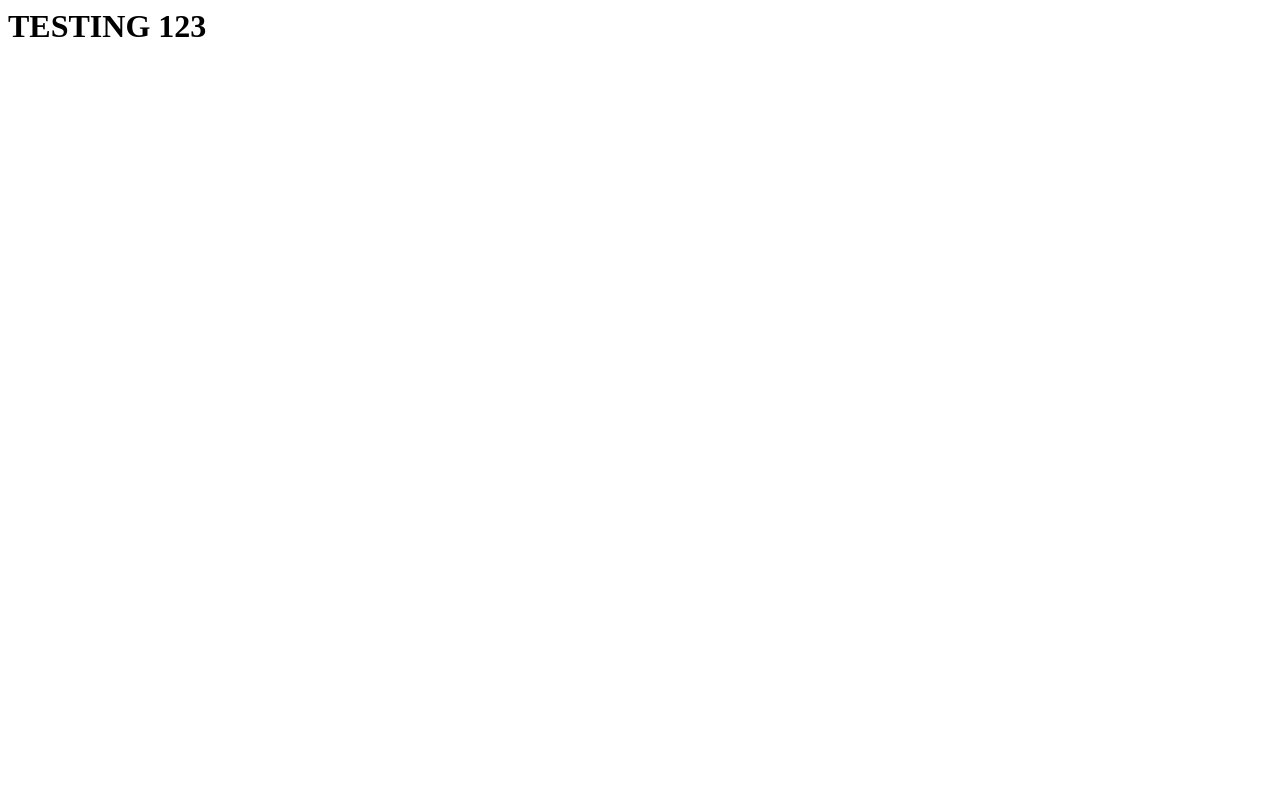
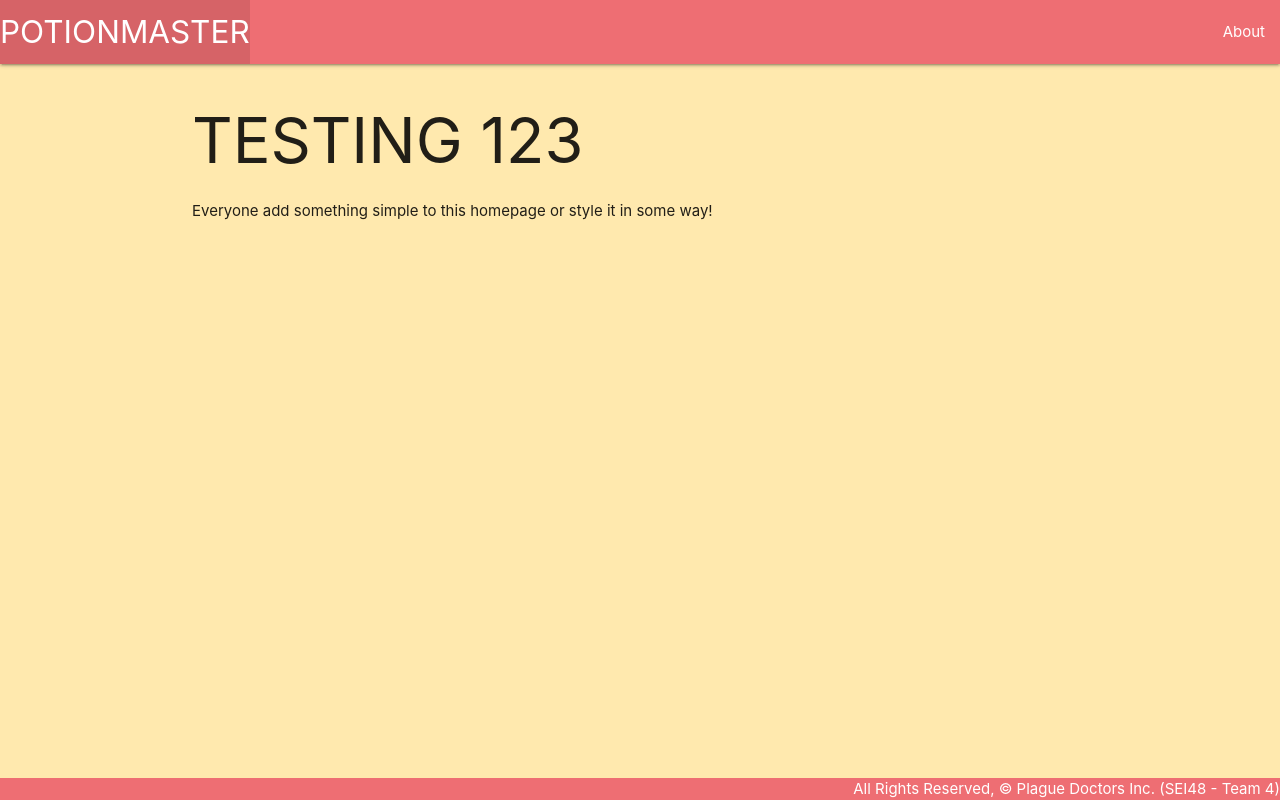
Before and after one commit to Runite-Drill/potionmaster, a Django app: page / in a window 1280 px wide. Before the commit the page is almost empty. Run offline with Django 4.2, Linux system fonts and the light colour scheme.

Commit message:
Add basic page layout

```diff
--- /dev/null
+++ b/main_app/static/css/style.css
@@ -0,0 +1,15 @@
+body {
+    background: rgb(255, 233, 174);
+    display: flex;
+    min-height: 100vh;
+    flex-direction: column;
+}
+
+main {
+    flex: 1 0 auto;
+}
+
+footer.page-footer {
+    padding-top: 0;
+    text-align: right;
+}
--- /dev/null
+++ b/main_app/templates/base.html
@@ -0,0 +1,40 @@
+{% load static %}
+<!DOCTYPE html>
+<html lang="en">
+<head>
+    <meta charset="UTF-8">
+    <meta http-equiv="X-UA-Compatible" content="IE=edge">
+    <meta name="viewport" content="width=device-width, initial-scale=1.0">
+    <link rel="stylesheet" href="https://cdnjs.cloudflare.com/ajax/libs/materialize/1.0.0/css/materialize.min.css">
+    <link rel="stylesheet" type="text/css" href="{% static 'css/style.css' %}">
+    <script src="https://cdnjs.cloudflare.com/ajax/libs/materialize/1.0.0/js/materialize.min.js"></script>
+    <title>Potionmaster</title>
+</head>
+<body>
+    <header class="navbar-fixed">
+        <nav>
+            <div class="nav_wrapper">
+                <ul>
+                    <li>
+                        <a href="{%url 'home'%}" class = "left brand-logo">POTIONMASTER</a>
+                    </li>
+                </ul>
+                <ul class="right">
+                    <li>
+                        <a href="#">About</a>
+                    </li>
+                </ul>
+            </div>
+        </nav>
+    </header>
+
+    <main class="container">
+        {% block content %}
+        {% endblock %}
+    </main>
+
+    <footer class="page-footer">
+        <div class="right">All Rights Reserved, &copy; Plague Doctors Inc. (SEI48 - Team 4)</div>
+    </footer>
+</body>
+</html>
--- a/main_app/templates/home.html
+++ b/main_app/templates/home.html
@@ -1 +1,10 @@
+{%extends 'base.html'%}
+{% block content %}
+
+
 <h1>TESTING 123</h1>
+<p>Everyone add something simple to this homepage or style it in some way!</p>
+<br><br><br>
+
+
+{%endblock%}
```
